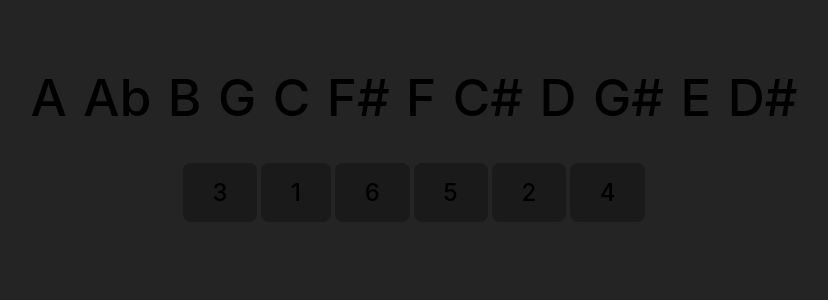
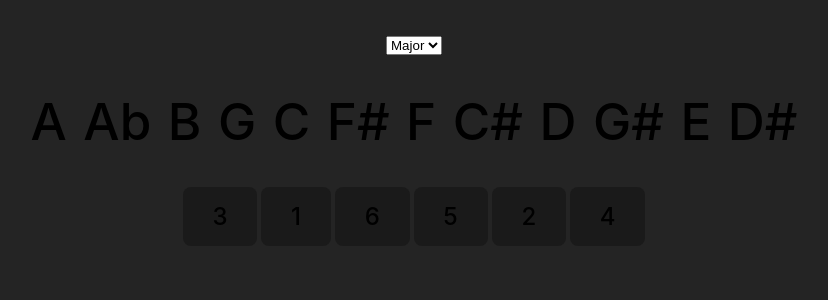
Before and after one commit to jasonmishi/guitar-help, a React (Vite) app: page / in a window 1280 px wide. Shown: the top 300 px of the page, without its empty margins (226-1054 px from the left). Built offline with nearby package versions, Linux system fonts and the light colour scheme.

Commit message:
add chord-type dropdown

```diff
--- /dev/null
+++ b/src/components/ChordTypeSelect.tsx
@@ -0,0 +1,11 @@
+function ChordTypeSelect() {
+
+  return (
+    <select name="chord-type" id="chord-type">
+      <option value="major">Major</option>
+      <option value="minor">Minor</option>
+    </select>
+  )
+}
+
+export default ChordTypeSelect
--- a/src/components/FretboardMemorizationExercise.tsx
+++ b/src/components/FretboardMemorizationExercise.tsx
@@ -1,4 +1,5 @@
 import { ReactElement, useState } from 'react'
+import ChordTypeSelect from './ChordTypeSelect'
 import Note from './Note'
 import StringButton from './GuitarString'
 import EssentialChordsCharts from './EssentailChordsCharts'
@@ -58,6 +59,7 @@ function FretboardMemorizationExercise({ notesInOrder }: FretboardMemorizationEx
 
   return (
     <>
+      <ChordTypeSelect />
       <h1>
         {notesComponents}
       </h1>
```
